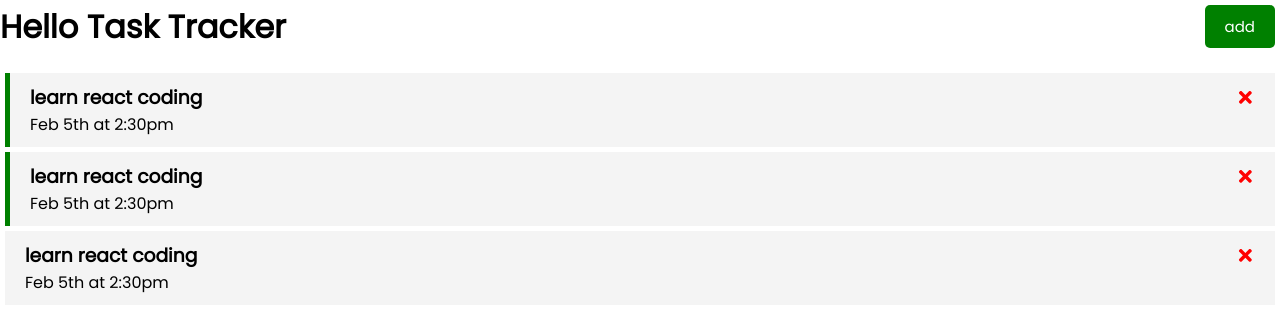
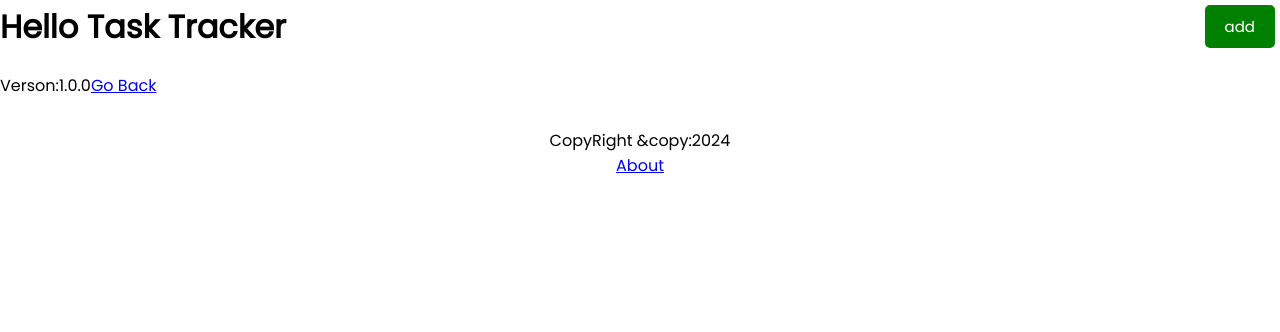
Before and after one commit to katyjohn124/task-tracker-reactjs-app, a React (Create React App) app: page /about in a window 1280 px wide. Shown: the top 332 px of the page. Built offline with nearby package versions, Linux system fonts and the light colour scheme.

Commit message:
finish fetch data

```diff
--- /dev/null
+++ b/db.json
@@ -0,0 +1,22 @@
+{
+    "tasks": [
+        {
+            "id": 1,
+            "text": "Doctors Appointment",
+            "day": "Feb 5th at 2:30pm",
+            "reminder": true
+        },
+        {
+            "id": 2,
+            "text": "Meeting at School",
+            "day": "Feb 6th at 1:30pm",
+            "reminder": true
+        },
+        {
+            "id": 2,
+            "text": "really suck huh?",
+            "day": "Feb 6th at 1:30pm",
+            "reminder": false
+        }
+    ]
+}
--- a/package.json
+++ b/package.json
@@ -6,9 +6,11 @@
     "@testing-library/jest-dom": "^5.17.0",
     "@testing-library/react": "^13.4.0",
     "@testing-library/user-event": "^13.5.0",
+    "json-server": "^1.0.0-alpha.21",
     "react": "^18.2.0",
     "react-dom": "^18.2.0",
     "react-icons": "^5.0.1",
+    "react-router-dom": "^6.21.2",
     "react-scripts": "5.0.1",
     "web-vitals": "^2.1.4"
   },
@@ -16,7 +18,8 @@
     "start": "react-scripts start",
     "build": "react-scripts build",
     "test": "react-scripts test",
-    "eject": "react-scripts eject"
+    "eject": "react-scripts eject",
+    "server": "json-server --watch db.json --port 5000"
   },
   "eslintConfig": {
     "extends": [
--- a/src/App.js
+++ b/src/App.js
@@ -1,30 +1,14 @@
-import { useState } from "react";
+import { useState, useEffect } from "react";
+import { BrowserRouter as Router, Route, Routes } from 'react-router-dom'
 import Header from "./components/Header";
 import Tasks from "./components/Tasks";
 import AddTask from "./components/AddTask";
+import Footer from "./components/Footer";
+import About from "./components/About";
 
 const App = () => {
     const [showAddTask, setShowAddTask] = useState(false)
-    const [tasks, setTasks] = useState([
-        {
-            id: 1,
-            text: 'learn react coding ',
-            day: 'Feb 5th at 2:30pm',
-            reminder: true,
-        },
-        {
-            id: 2,
-            text: 'learn react coding ',
-            day: 'Feb 5th at 2:30pm',
-            reminder: true,
-        },
-        {
-            id: 3,
-            text: 'learn react coding ',
-            day: 'Feb 5th at 2:30pm',
-            reminder: false,
-        }
-    ])
+    const [tasks, setTasks] = useState([])
 
     //addtask
     const addTask = (task) => {
@@ -52,6 +36,7 @@
     }
 
     return (
+        <Router>
             <div className="containner">
                 <Header
                     title="Hello Task Tracker"
@@ -59,9 +44,24 @@
                     showAdd={showAddTask}
 
                 />
+                <Routes>
+                    <Route
+                        path="/"
+                        element={
+                            <>
                                 {showAddTask && <AddTask onAdd={addTask} />}
-            {tasks.length > 0 ? <Tasks tasks={tasks} onDelete={deleteTask} onReminder={Reminder} /> : 'No task here!'}
+                                {tasks.length > 0 ? (<Tasks tasks={tasks}
+                                    onDelete={deleteTask} onReminder={Reminder}
+                                />) : ('No task here!')}
+                            </>
+                        }
+                    />
+                    <Route path='/about' element={<About />} />
+                </Routes>
+                <Footer />
             </div>
+
+        </Router>
     );
 }
 
--- /dev/null
+++ b/src/components/About.js
@@ -0,0 +1,12 @@
+import { Link } from "react-router-dom"
+
+const About = () => {
+    return (
+        <div>
+            Verson:1.0.0
+            <Link to="/">Go Back</Link>
+        </div>
+    )
+}
+
+export default About
--- /dev/null
+++ b/src/components/Footer.js
@@ -0,0 +1,12 @@
+import { Link } from "react-router-dom"
+
+const Footer = () => {
+    return (
+        <footer>
+            <p>CopyRight &copy:2024</p>
+            <Link to="/about">About</Link>
+        </footer>
+    )
+}
+
+export default Footer
```
Also changed, not shown: 1 other file (tests, documents, lock files or other folders). Lines whose indentation alone changed are shown as unchanged.
